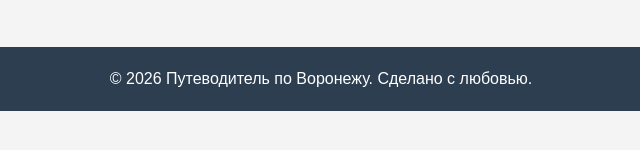
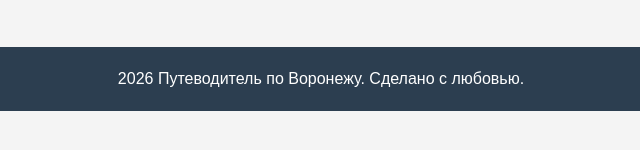
Before and after one commit to Kokysss/voronezh_guide, a plain HTML site: page contact.html in a window 1280 px wide. Shown: the part 608-758 px from the top of the page, 319-959 px from the left. Drawn offline with Linux system fonts and the light colour scheme.

```diff
--- a/contact.html
+++ b/contact.html
@@ -38,7 +38,7 @@
         </form>
     </main>
     <footer>
-        <p>&copy; 2026 Путеводитель по Воронежу. Сделано с любовью.</p>
+        <p> 2026 Путеводитель по Воронежу. Сделано с любовью.</p>
     </footer>
 </body>
 </html>
```
